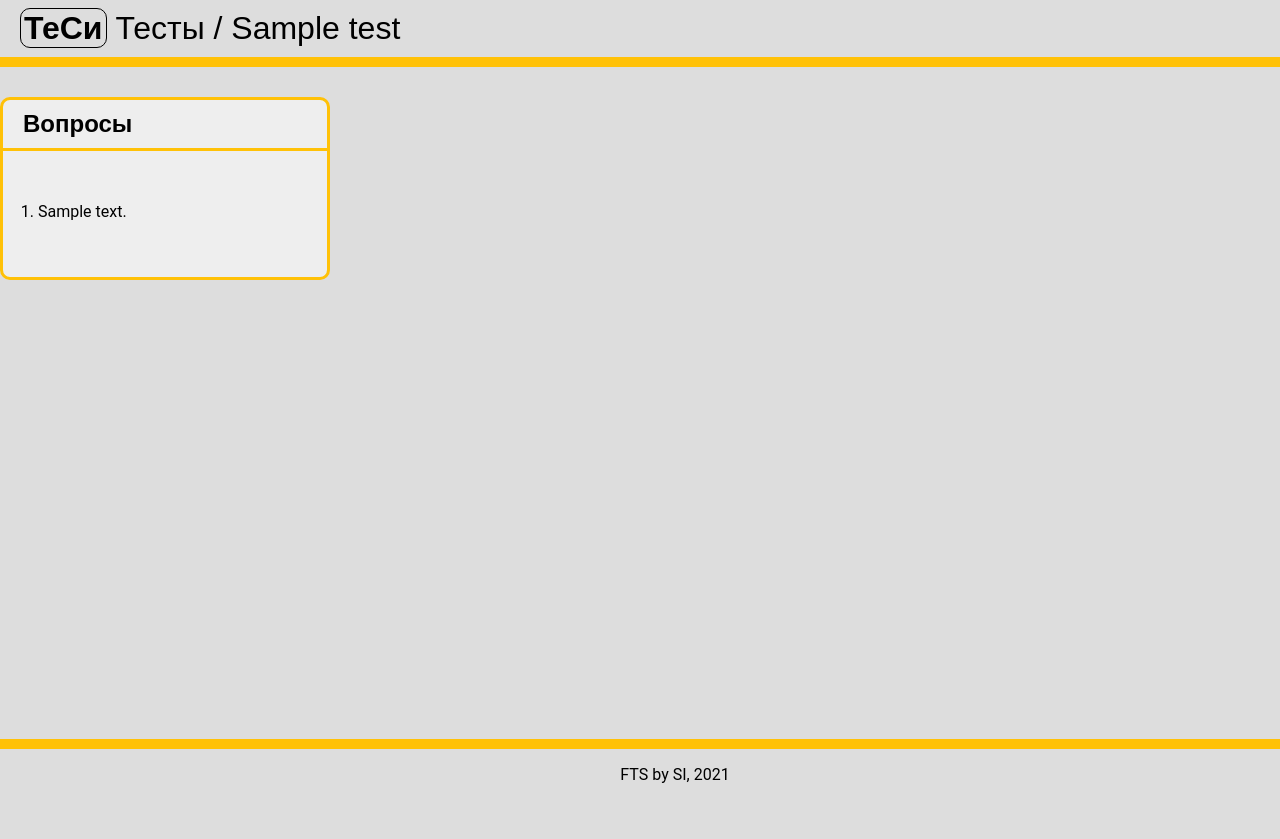
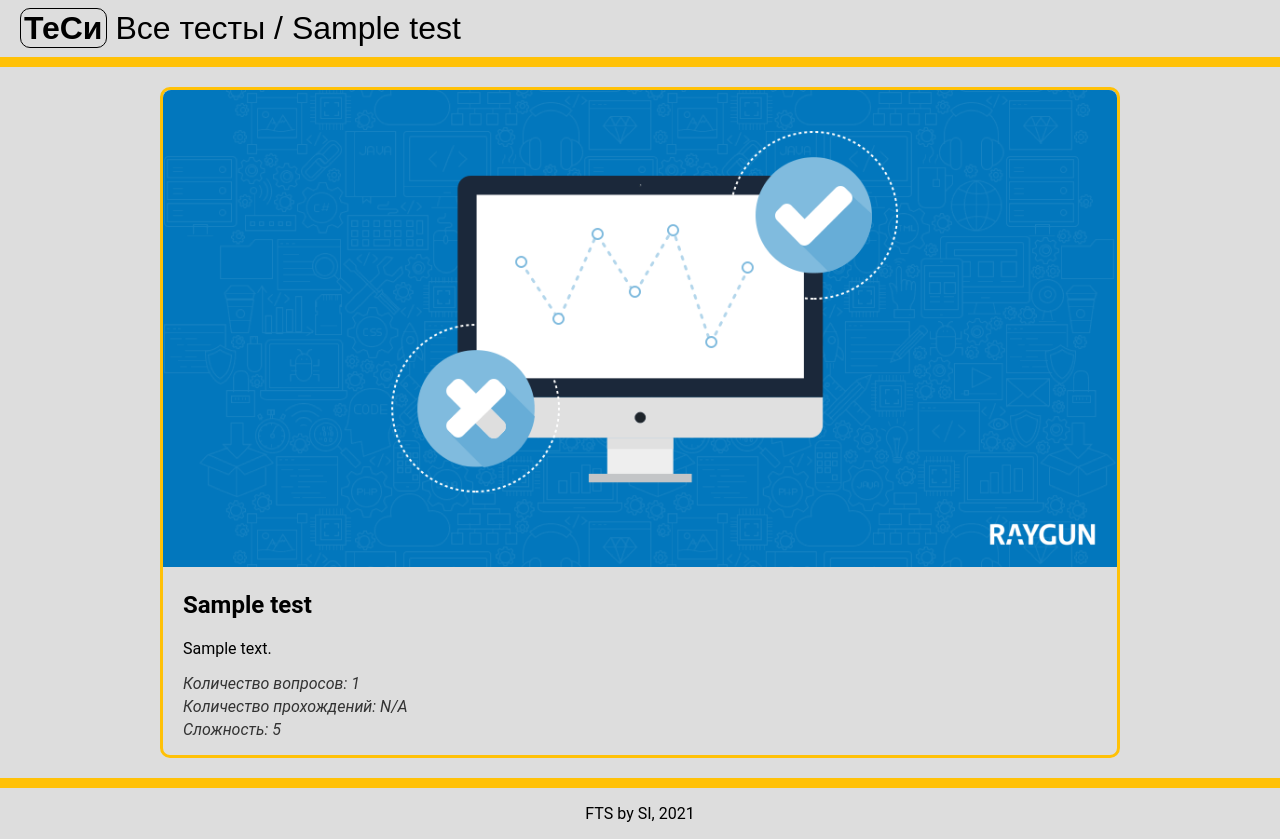
Before and after one commit to Cet500/FlaskTestingSystem, a Flask app: page /test/1 in a window 1280 px wide; the page is wider, and only the part inside the window is pictured. Before the commit the page ends 783 px from the top of that part, so only its background shows below. Run offline with Flask 2, Linux system fonts and the light colour scheme; tables that the repository leaves empty hold one stand-in row (values such as "Sample post"); some libraries are stand-ins or nearby versions.

Commit message:
update app

```diff
--- a/app/routes.py
+++ b/app/routes.py
@@ -15,7 +15,7 @@ def index():
 def test(id):
     test = Test.query.get(id)
 
-    return render_template( "test-base.html", title = f"Тесты / {test.name}", menu = "Вопросы", test = test )
+    return render_template( "test-base.html", title = f"Все тесты / {test.name}", test = test )
 
 
 @app.route('/add')
--- a/app/static/css/page/test-base.css
+++ b/app/static/css/page/test-base.css
@@ -1,3 +1,36 @@
 /* ------------------------------- page test-base ------------------------------- */
 
 /* -------------------- section group -------------------- */
+
+.test-base__section-test{
+    margin: 20px;
+
+    border-radius: 10px;
+    border: 3px solid #ffc107;
+}
+.test-base__section-test-image{
+    width: 100%;
+
+    border-top-left-radius: 8px;
+    border-top-right-radius: 8px;
+}
+.test-base__section-test-name{
+    padding: 0 20px;
+}
+.test-base__section-test-description{
+    padding: 0 20px;
+
+    overflow-wrap: anywhere;
+}
+.test-base__section-test-info{
+    margin-top: 0;
+	margin-bottom: 0.25em;
+    padding: 0 20px;
+
+    font-style: italic;
+
+	color: #333333;
+}
+.test-base__section-test-info:last-child{
+    margin-bottom: 1em;
+}
--- a/app/static/css/src/global.css
+++ b/app/static/css/src/global.css
@@ -84,6 +84,8 @@
 }
 .global__menu-item{
 	padding-bottom: 5px;
+
+	overflow-wrap: anywhere;
 }
 .global__menu-link{
 	text-decoration: none;
--- a/app/static/css/src/parts.css
+++ b/app/static/css/src/parts.css
@@ -30,12 +30,28 @@
 .parts__test-desc{
 	padding: 0 10px;
 
-	overflow-wrap: anywhere;
+    -ms-text-overflow: ellipsis;
+    -o-text-overflow: ellipsis;
+    text-overflow: ellipsis;
+    overflow: hidden;
+    -ms-line-clamp: 3;
+    -webkit-line-clamp: 3;
+    line-clamp: 3;
+    display: -webkit-box;
+    display: box;
+    word-wrap: break-word;
+    -webkit-box-orient: vertical;
+    box-orient: vertical;
 }
 .parts__test-info{
+	margin-top: 0;
+	margin-bottom: 0.25em;
 	padding: 0 10px;
 
 	font-style: italic;
 
 	color: #333333;
 }
+.parts__test-info:last-child{
+    margin-bottom: 1em;
+}
--- a/app/templates/base.html
+++ b/app/templates/base.html
@@ -8,8 +8,8 @@
 
 		<link rel="icon" href="{{ url_for( 'static', filename = 'favicon.ico' ) }}" type="image/x-icon">
 
-		<link rel="stylesheet" href="{{ url_for( 'static', filename = 'css/min/global.min.css' ) }}">
-		<link rel="stylesheet" href="{{ url_for( 'static', filename = 'css/min/parts.min.css' ) }}">
+		<link rel="stylesheet" href="{{ url_for( 'static', filename = 'css/src/global.css' ) }}">
+		<link rel="stylesheet" href="{{ url_for( 'static', filename = 'css/src/parts.css' ) }}">
 
 		{% block links %}{% endblock %}
 
@@ -23,6 +23,7 @@
 			<h1 class="global__header-title"><span class="global__header-title-prefix">ТеСи</span> {{ title }}</h1>
 		</header>
 
+		{% if menu %}
 			<aside class="global__aside">
 				<div class="global__aside-sidebar">
 					<h2 class="global__aside-sidebar-title">
@@ -34,6 +35,7 @@
 					</div>
 				</div>
 			</aside>
+		{% endif %}
 
 		<main class="global__main">
 			{% block content %}{% endblock %}
--- a/app/templates/test-base.html
+++ b/app/templates/test-base.html
@@ -3,28 +3,47 @@
 
 {% block links %}
 
-	<link rel="stylesheet" href="{{ url_for( 'static', filename = 'css/min/test-base.min.css' ) }}">
+	<link rel="stylesheet" href="{{ url_for( 'static', filename = 'css/page/test-base.css' ) }}">
 
 {% endblock %}
 
 
-{% block menu %}
-
-	<ul class="global__menu global__menu-numbered">
-		{% for question in test.questions %}
-
-			<li class="global__menu-item">
-				{{ question.text }}
-			</li>
-
-		{% endfor %}
-	</ul>
-
-{% endblock %}
+{#{% block menu %}#}
+{##}
+{#	<ul class="global__menu global__menu-numbered">#}
+{#		{% for question in test.questions %}#}
+{##}
+{#			<li class="global__menu-item">#}
+{#				{{ question.text }}#}
+{#			</li>#}
+{##}
+{#		{% endfor %}#}
+{#	</ul>#}
+{##}
+{#{% endblock %}#}
 
 
 {% block content %}
 
+	<section class="test-base__section-test">
+		<img class="test-base__section-test-image"
+			 src="{{ url_for( 'static', filename = 'img/sys/tests.png' ) }}" alt="">
 
+		<h2 class="test-base__section-test-name">{{ test.name }}</h2>
+
+		<p class="test-base__section-test-description">{{ test.description }}</p>
+
+		<p class="test-base__section-test-info">
+            Количество вопросов: {{ test.questions.count() }}
+        </p>
+
+        <p class="test-base__section-test-info">
+            Количество прохождений: N/A
+        </p>
+
+        <p class="test-base__section-test-info">
+            Сложность: 5
+        </p>
+	</section>
 
 {% endblock %}
```
Also changed, not shown: app/models.py (+14 -1 lines), app/templates/parts/test.html (+8 -0 lines), app/static/css/page/index.css (line endings or trailing spaces). Lines whose indentation alone changed are shown as unchanged.
